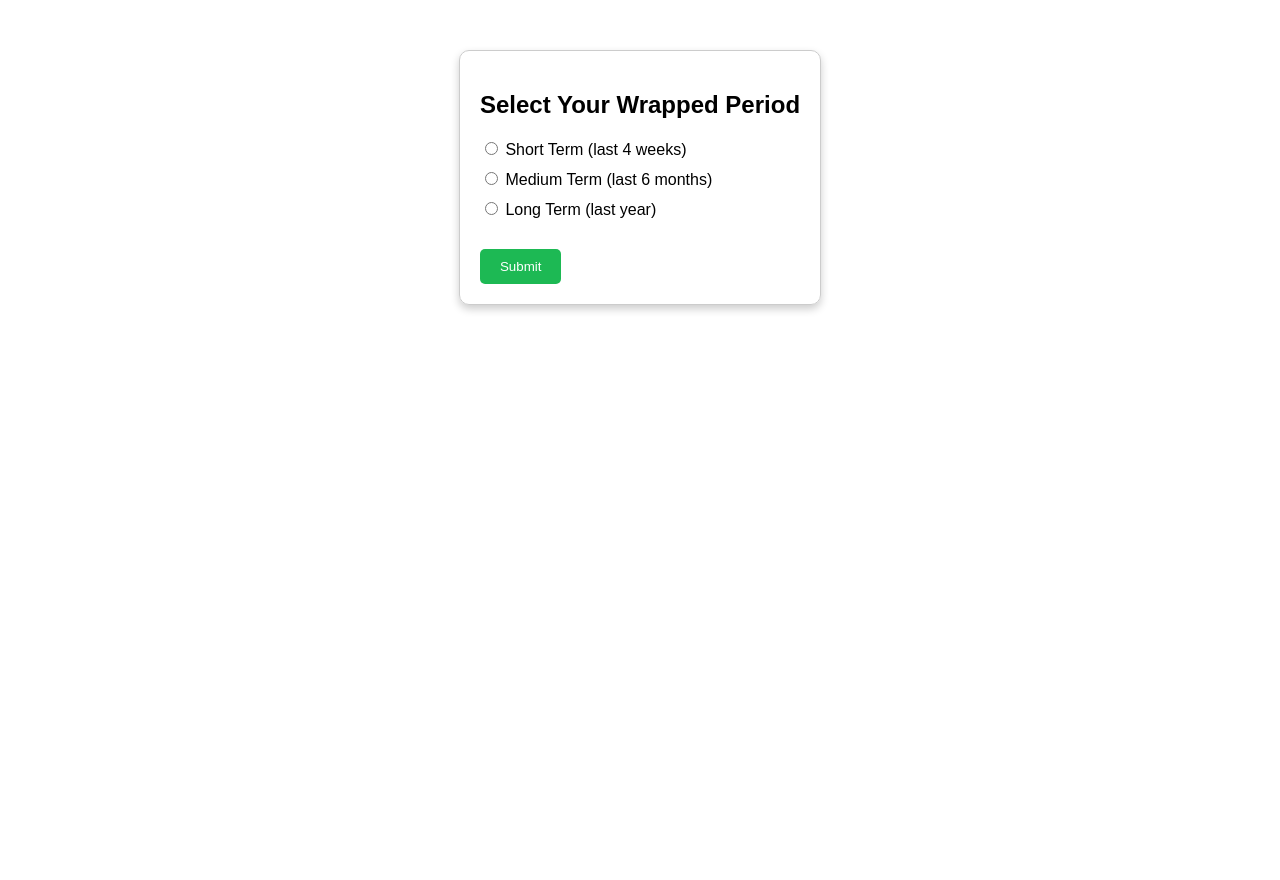
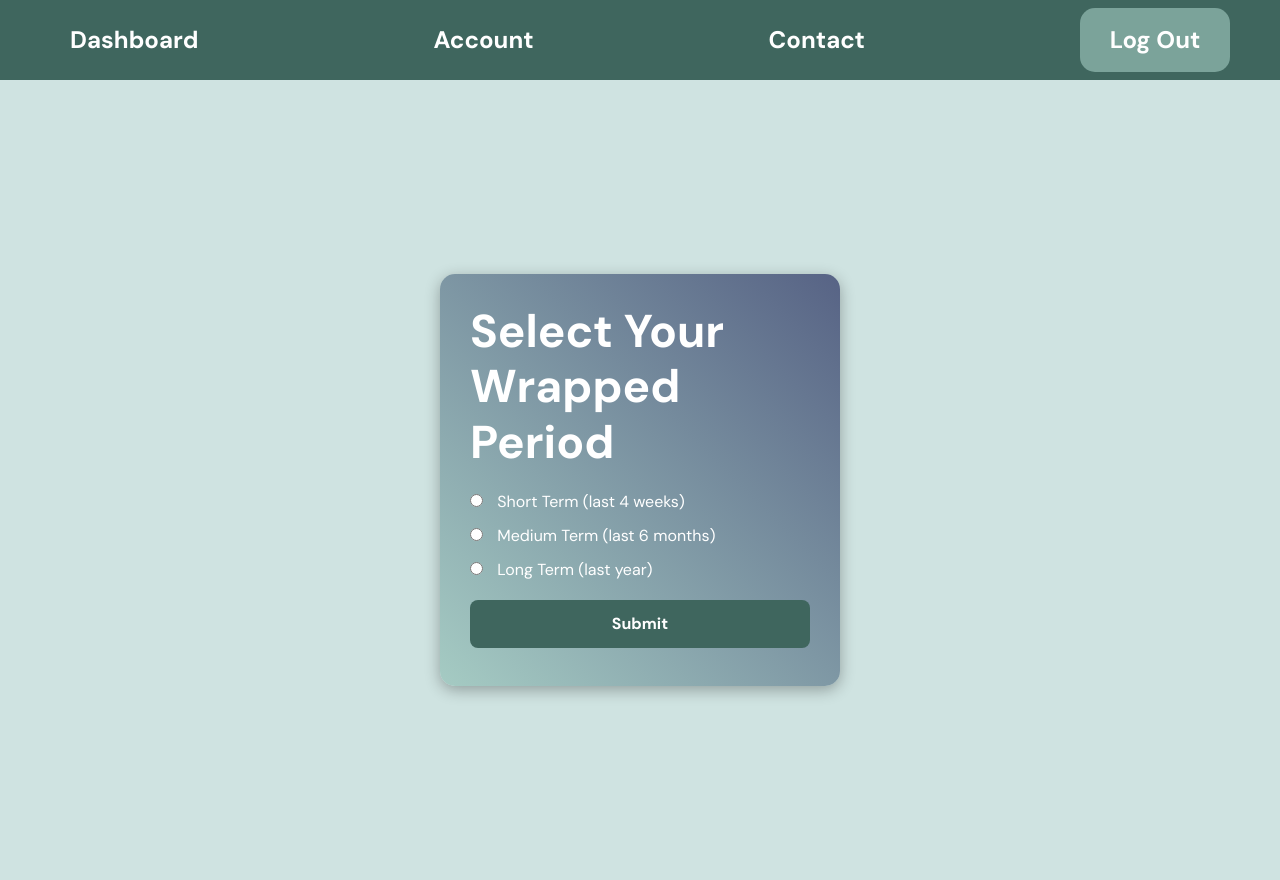
Before and after one commit to erosenfeld2005/CS2340_Project2, a Django app: page /spotify/time_frame/ in a window 1280 px wide. Before the commit the page ends 312 px from the top, so only its background shows below. Run offline with Django 5.2, Linux system fonts and the light colour scheme.

Commit message:
front end of timeframe

```diff
--- a/templates/time_frame.html
+++ b/templates/time_frame.html
@@ -1,47 +1,93 @@
+{% load static %}
 <!DOCTYPE html>
 <html lang="en">
 <head>
     <meta charset="UTF-8">
     <meta name="viewport" content="width=device-width, initial-scale=1.0">
     <title>Spotify Wrapped Period</title>
+    <link href="https://cdn.jsdelivr.net/npm/bootstrap@5.3.0/dist/css/bootstrap.min.css" rel="stylesheet">
+    <link rel="stylesheet" href="{% static 'main.css' %}">
+    <script src="{% static 'darkmode.js' %}"></script>
+    <link href="https://fonts.googleapis.com/css2?family=DM+Sans:wght@400;700&display=swap" rel="stylesheet">
     <style>
-        body {
-            font-family: Arial, sans-serif;
+
+        .main-content {
+            display: flex;
+            flex-direction: column;
+            align-items: center;
+            justify-content: center;
+            min-height: 100vh; /* Allow content to expand naturally */
+            width: 100%;
+            background-color: #CFE3E1;
+        }
+
+        body.dark-mode .main-content {
+            background-color: var(--dark-background);
+            box-shadow: none;
+        }
+
+        .form-container {
+            background: linear-gradient(45deg, #A5CBC3, #576385);
+            color: white;
+            padding: 30px;
+            border-radius: 15px;
+            box-shadow: 0 4px 15px rgba(0, 0, 0, 0.3);
+            width: 90%;
+            max-width: 400px;
+        }
+
+        .form-container h2 {
+            font-weight: bold;
             text-align: center;
-            margin-top: 50px;
-        }
-        .form-container {
-            display: inline-block;
-            text-align: left;
-            padding: 20px;
-            border: 1px solid #ccc;
-            border-radius: 10px;
-            box-shadow: 0 4px 8px rgba(0, 0, 0, 0.2);
-        }
-        .form-container h2 {
             margin-bottom: 20px;
         }
+
         .form-container label {
             display: block;
+            font-size: 1rem;
             margin: 10px 0;
+            cursor: pointer;
+        }
+
+        .form-container input[type="radio"] {
+            margin-right: 10px;
+        }
+
+        .form-container button {
+            width: 100%;
+            padding: 12px;
+            margin: 8px 0;
+            border-radius: 8px;
+            border: 1px solid #ccc;
+            font-size: 16px;
         }
         .form-container button {
-            margin-top: 20px;
-            padding: 10px 20px;
-            background-color: #1DB954;
+            background-color: #3F665E;
             color: white;
             border: none;
-            border-radius: 5px;
             cursor: pointer;
+            font-weight: bold;
+            transition: background-color 0.3s;
         }
         .form-container button:hover {
-            background-color: #1a9541;
+            background-color: #576385;
         }
     </style>
 </head>
 <body>
+    <!-- Header and Navbar -->
+    <header>
+        <nav class="navbar">
+            <a href="{% url 'dashboard' %}">Dashboard</a>
+            <a href="{% url 'account_settings' %}">Account</a>
+            <a href="{% url 'contact_developers' %}">Contact</a>
+            <a href="#" class="btn" data-bs-toggle="modal" data-bs-target="#logoutModal">Log Out</a>
+        </nav>
+    </header>
+
+    <div class="main-content">
         <div class="form-container">
-        <h2>Select Your Wrapped Period</h2>
+            <h3>Select Your Wrapped Period</h3>
             <form action="{% url 'spotify_login' %}" method="post">
                 {% csrf_token %}
                 <label>
@@ -59,5 +105,33 @@
                 <button type="submit">Submit</button>
             </form>
         </div>
+    </div>
+
+    <div class="modal fade" id="logoutModal" tabindex="-1" aria-labelledby="logoutModalLabel" aria-hidden="true">
+        <div class="modal-dialog modal-dialog-centered" role="document">
+            <div class="modal-content">
+                <!-- Modal Header -->
+                <div class="modal-header">
+                    <h5 class="modal-title" id="logoutModalLabel">Confirm Log Out</h5>
+                    <button type="button" class="btn-close" data-bs-dismiss="modal" aria-label="Close"></button>
+                </div>
+                <!-- Modal Body -->
+                <div class="modal-body">
+                    Are you sure you want to log out?
+                </div>
+                <!-- Modal Footer -->
+                <div class="modal-footer">
+                    <button type="button" class="btn btn-secondary" data-bs-dismiss="modal">Cancel</button>
+                    <a href="{% url 'signout' %}" class="btn btn-primary">Log Out</a>
+                </div>
+            </div>
+        </div>
+    </div>
+
+    <!-- jQuery (Optional for Bootstrap 5, but required if you use any jQuery plugins) -->
+    <script src="https://code.jquery.com/jquery-3.6.0.min.js"></script>
+    <!-- Bootstrap JavaScript Bundle -->
+    <script src="https://cdn.jsdelivr.net/npm/bootstrap@5.3.0/dist/js/bootstrap.bundle.min.js"></script>
+
 </body>
 </html>
```
Also changed, not shown: db.sqlite3. Lines whose indentation alone changed are shown as unchanged.
